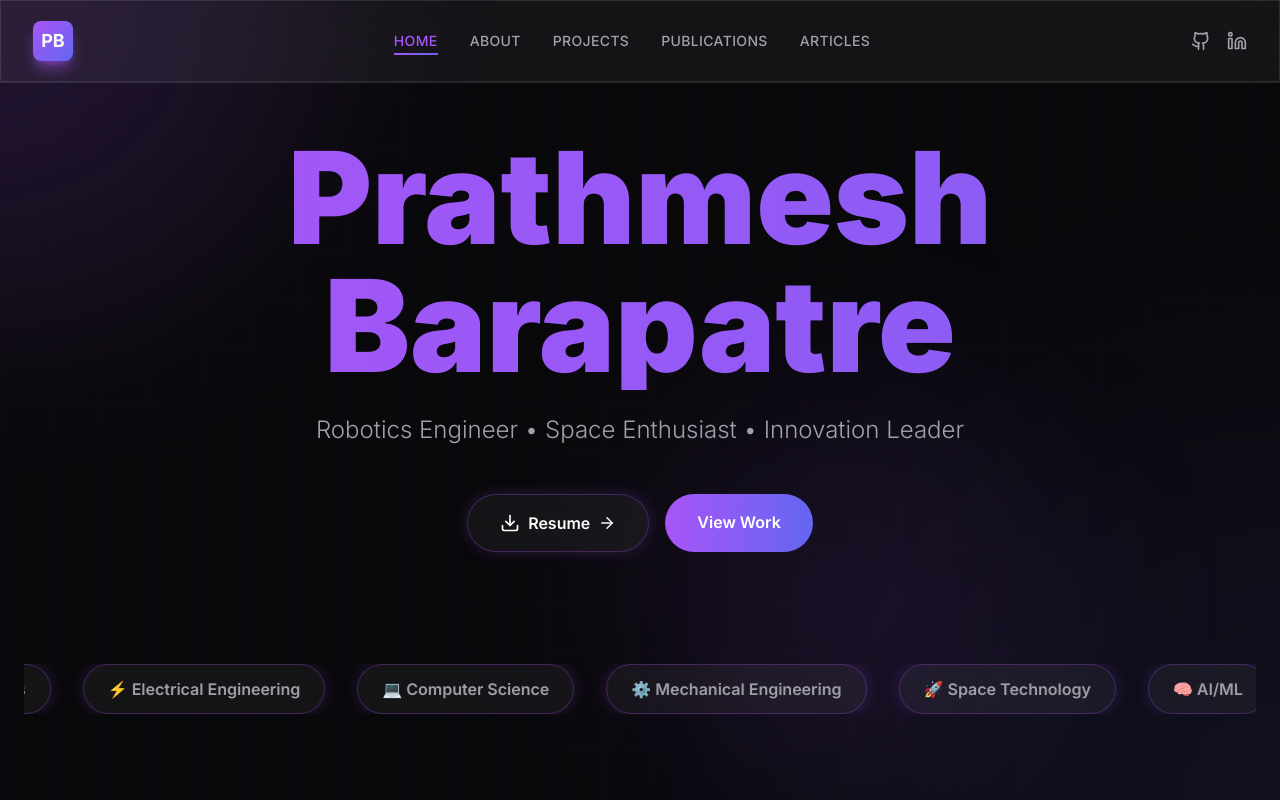
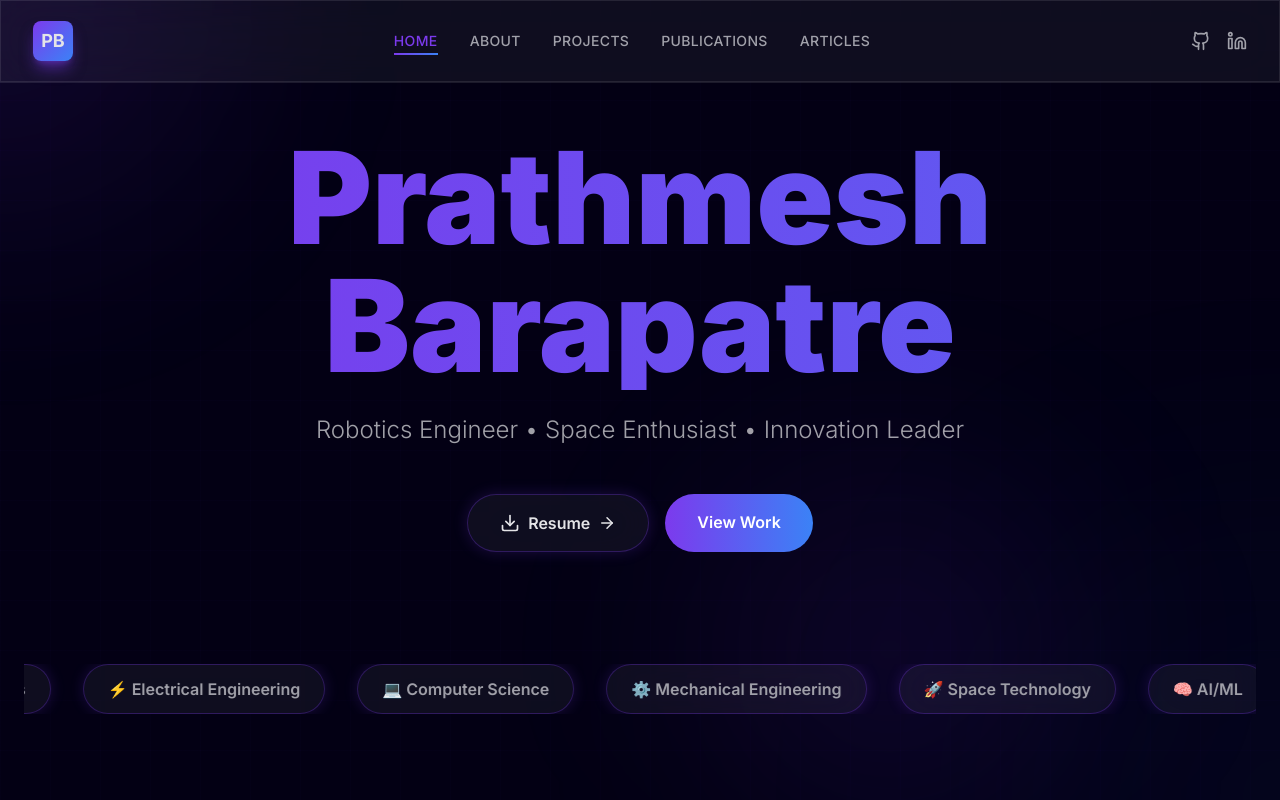
Before and after one commit to prathameshbarapatre5/Portfolio, a Next.js app: page / in a window 1280 px wide. Shown: the top 800 px of the page. Built offline with nearby package versions, Linux system fonts and the light colour scheme.

Commit message:
Fix: theme update

```diff
--- a/app/globals.css
+++ b/app/globals.css
@@ -14,11 +14,11 @@
 
 @layer utilities {
     .glass {
-        @apply bg-white/5 backdrop-blur-xl border border-white/10;
+        @apply bg-white/5 backdrop-blur-xl border border-light/10;
     }
 
     .glass-hover {
-        @apply hover:bg-white/10 hover:border-primary/50 hover:shadow-[0_0_30px_rgba(168,85,247,0.3)];
+        @apply hover:bg-white/10 hover:border-primary/50 hover:shadow-[0_0_30px_rgba(124,58,237,0.3)];
     }
 
     .text-gradient {
@@ -26,7 +26,7 @@
     }
 
     .neon-border {
-        @apply border border-primary/30 shadow-[0_0_15px_rgba(168,85,247,0.2)];
+        @apply border border-primary/30 shadow-[0_0_15px_rgba(124,58,237,0.2)];
     }
 }
 
@@ -48,8 +48,8 @@
 
 .bg-grid-pattern {
     background-image:
-        linear-gradient(rgba(168, 85, 247, 0.05) 1px, transparent 1px),
-        linear-gradient(90deg, rgba(168, 85, 247, 0.05) 1px, transparent 1px);
+        linear-gradient(rgba(124, 58, 237, 0.05) 1px, transparent 1px),
+        linear-gradient(90deg, rgba(124, 58, 237, 0.05) 1px, transparent 1px);
     background-size: 50px 50px;
 }
 
--- a/app/page.tsx
+++ b/app/page.tsx
@@ -24,7 +24,7 @@ export default function Home() {
                     <h1 className="text-6xl md:text-8xl lg:text-9xl font-black mb-6 bg-gradient-to-r from-primary to-accent bg-clip-text text-transparent animate-gradient-text leading-tight">
                         Prathmesh Barapatre
                     </h1>
-                    <p className="text-xl md:text-2xl text-secondary font-light mb-12 max-w-3xl mx-auto">
+                    <p className="text-xl md:text-2xl text-light/70 font-light mb-12 max-w-3xl mx-auto">
                         Robotics Engineer • Space Enthusiast • Innovation Leader
                     </p>
 
@@ -40,7 +40,7 @@ export default function Home() {
                         </Link>
                         <Link
                             href="/projects"
-                            className="px-8 py-4 rounded-full font-semibold bg-gradient-to-r from-primary to-accent text-white hover:shadow-[0_0_30px_rgba(168,85,247,0.5)] transition-all"
+                            className="px-8 py-4 rounded-full font-semibold bg-gradient-to-r from-primary to-accent text-white hover:shadow-[0_0_30px_rgba(124,58,237,0.5)] transition-all"
                         >
                             View Work
                         </Link>
@@ -52,7 +52,7 @@ export default function Home() {
                         {[...skills, ...skills].map((skill, i) => (
                             <div
                                 key={i}
-                                className="glass px-6 py-3 rounded-full text-secondary font-semibold whitespace-nowrap neon-border hover:text-primary hover:shadow-[0_0_20px_rgba(168,85,247,0.3)] transition-all flex-shrink-0"
+                                className="glass px-6 py-3 rounded-full text-secondary font-semibold whitespace-nowrap neon-border hover:text-primary hover:shadow-[0_0_20px_rgba(124,58,237,0.3)] transition-all flex-shrink-0"
                             >
                                 {skill}
                             </div>
@@ -76,7 +76,7 @@ export default function Home() {
                                 whileInView={{ opacity: 1, y: 0 }}
                                 transition={{ delay: i * 0.1 }}
                                 viewport={{ once: true }}
-                                className="glass p-6 rounded-2xl text-center neon-border hover:shadow-[0_0_30px_rgba(168,85,247,0.3)] transition-all"
+                                className="glass p-6 rounded-2xl text-center neon-border hover:shadow-[0_0_30px_rgba(124,58,237,0.3)] transition-all"
                             >
                                 <div className="text-4xl font-bold text-gradient mb-2">{stat.value}</div>
                                 <div className="text-sm text-secondary">{stat.label}</div>
--- a/components/BackgroundEffects.tsx
+++ b/components/BackgroundEffects.tsx
@@ -5,10 +5,20 @@ import React from 'react'
 const BackgroundEffects = () => {
     return (
         <>
+            {/* Grid Pattern */}
             <div className="fixed inset-0 bg-grid-pattern z-0 pointer-events-none opacity-40" />
-            <div className="fixed top-0 left-0 w-[600px] h-[600px] bg-primary/20 rounded-full blur-[120px] animate-glow-pulse pointer-events-none -translate-x-1/2 -translate-y-1/2 z-0" />
-            <div className="fixed bottom-0 right-0 w-[800px] h-[800px] bg-accent/20 rounded-full blur-[150px] animate-glow-pulse pointer-events-none translate-x-1/2 translate-y-1/2 z-0" style={{ animationDelay: '2s' }} />
-            <div className="fixed top-1/2 left-1/2 w-[400px] h-[400px] bg-primary/10 rounded-full blur-[100px] animate-float pointer-events-none -translate-x-1/2 -translate-y-1/2 z-0" />
+
+            {/* Nebula Purple Glow - Top Left */}
+            <div className="fixed top-0 left-0 w-[600px] h-[600px] rounded-full blur-[120px] animate-glow-pulse pointer-events-none -translate-x-1/2 -translate-y-1/2 z-0"
+                 style={{ background: 'radial-gradient(circle, rgba(124, 58, 237, 0.25), transparent 70%)' }} />
+
+            {/* Horizon Blue Glow - Bottom Right */}
+            <div className="fixed bottom-0 right-0 w-[800px] h-[800px] rounded-full blur-[150px] animate-glow-pulse pointer-events-none translate-x-1/2 translate-y-1/2 z-0"
+                 style={{ background: 'radial-gradient(circle, rgba(59, 130, 246, 0.2), transparent 70%)', animationDelay: '2s' }} />
+
+            {/* Nebula Purple Glow - Center */}
+            <div className="fixed top-1/2 left-1/2 w-[500px] h-[500px] rounded-full blur-[100px] animate-float pointer-events-none -translate-x-1/2 -translate-y-1/2 z-0"
+                 style={{ background: 'radial-gradient(circle, rgba(124, 58, 237, 0.15), transparent 70%)' }} />
         </>
     )
 }
--- a/tailwind.config.ts
+++ b/tailwind.config.ts
@@ -9,13 +9,12 @@ const config: Config = {
     theme: {
         extend: {
             colors: {
-                dark: "#09090b",
-                darker: "#000000",
-                light: "#fafafa",
-                primary: "#a855f7",
-                primaryDark: "#c084fc",
+                dark: "#030014",
+                light: "#e4e4e7",
+                primary: "#7c3aed",
+                primaryDark: "#9333ea",
                 secondary: "#a1a1aa",
-                accent: "#6366f1",
+                accent: "#3b82f6",
             },
             fontFamily: {
                 sans: ['Inter', 'system-ui', 'sans-serif'],
```
Also changed, not shown: 1 other file (tests, documents, lock files or other folders).
